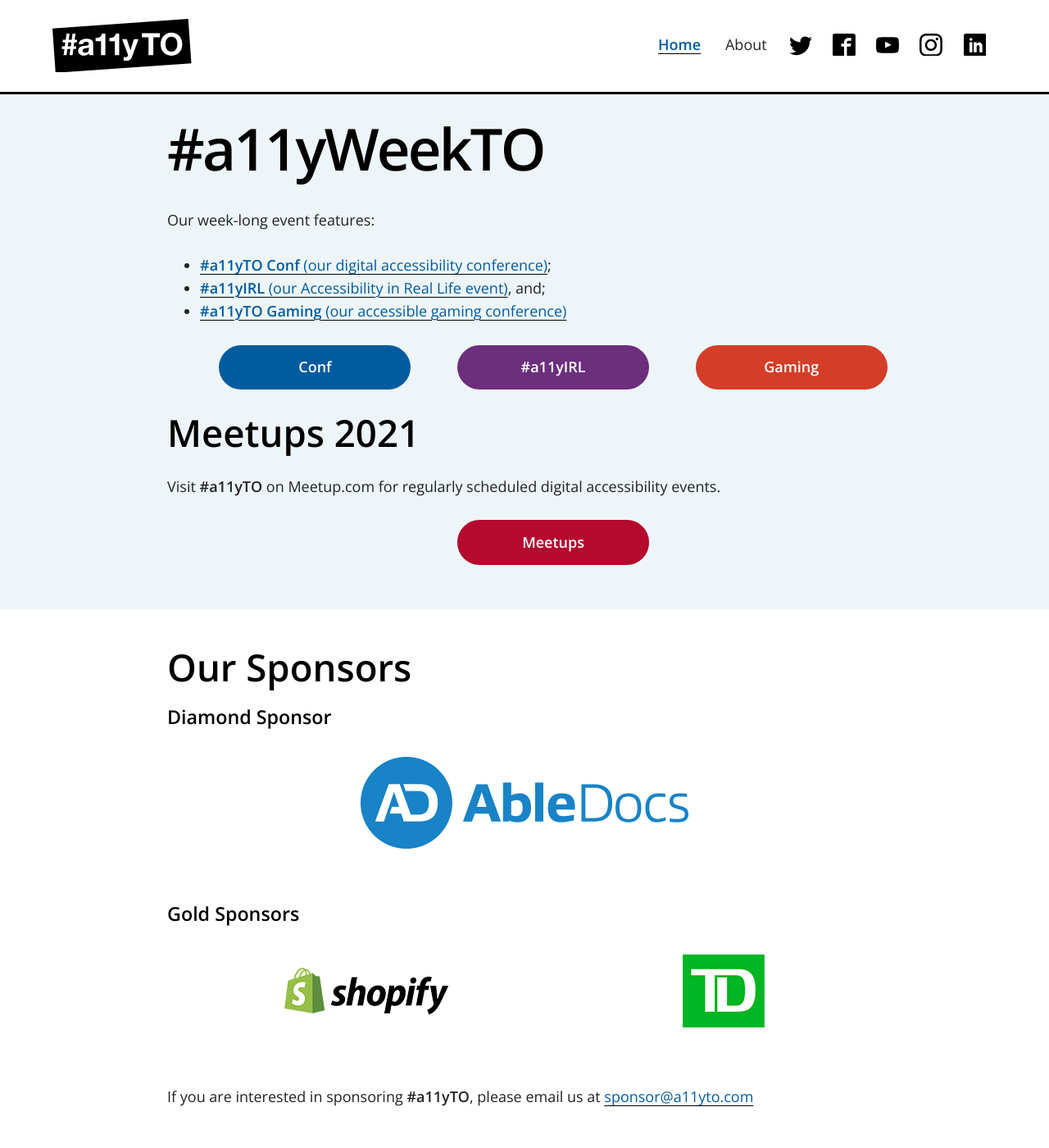
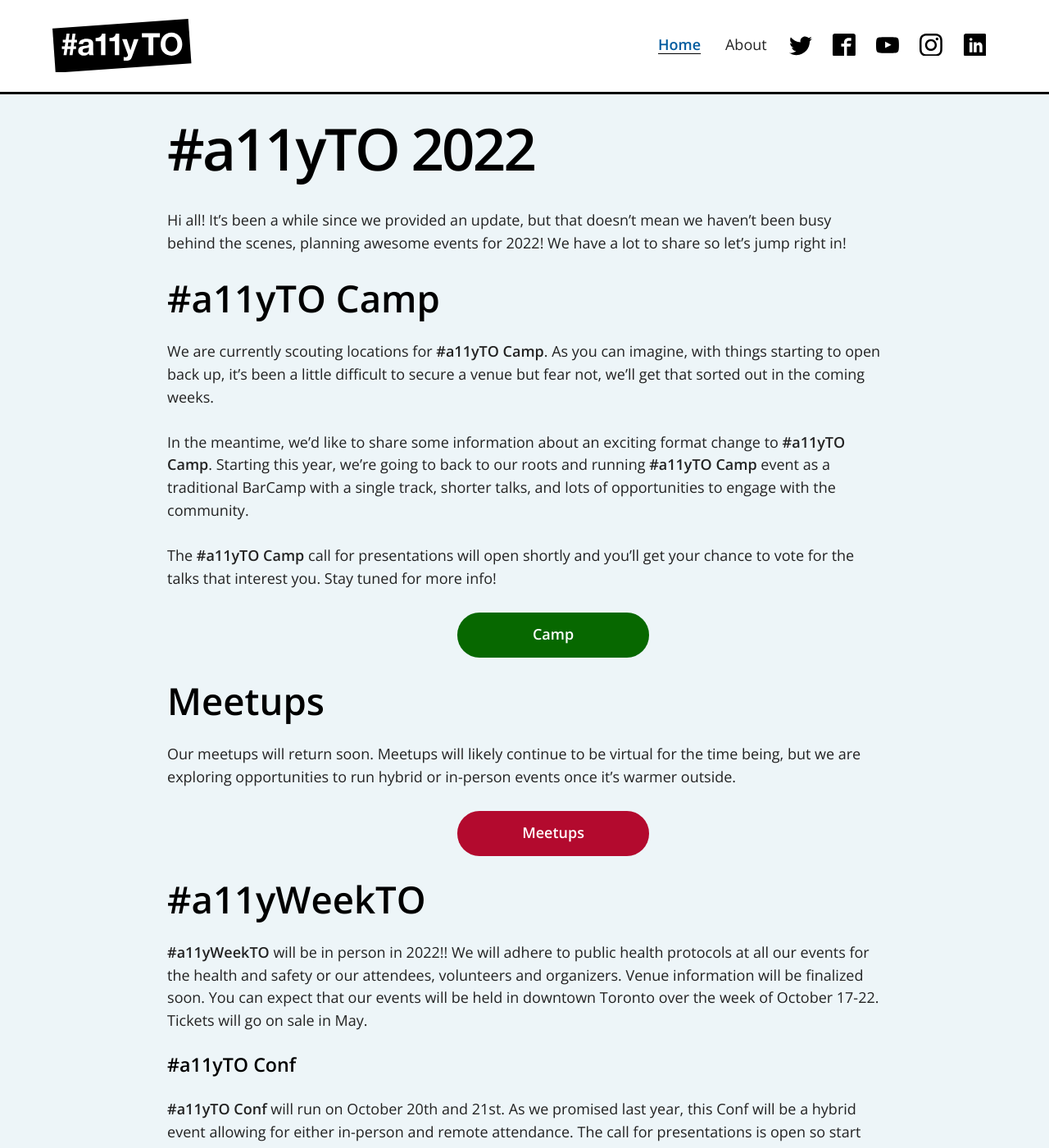
Before and after one commit to a11yTO/A11yTO-Main, a Jekyll site: the page built from index.html, in a window 1280 px wide and 1400 px high. Shown: the whole window at 82% size. Built offline with Jekyll 4.4.1, drawn with Linux system fonts in a browser that asks for light colours; some of the changed text lies outside the part shown.

Commit message:
Update copy: add 2022 details

```diff
--- a/index.html
+++ b/index.html
@@ -6,31 +6,55 @@
 description: Accessibility Toronto
 ---
 
-<h2 class="page-title">#a11yWeekTO</h2>
-<p>Our week-long event features:</p>
-<ul>
-  <li><a href="https://conf.a11yto.com/" rel="external"><strong>#a11yTO Conf</strong> (our digital accessibility conference)</a>;</li>
-  <li><a href="https://irl.a11yto.com/" rel="external"><strong>#a11yIRL</strong> (our Accessibility in Real Life event)</a>, and;</li>
-  <li><a href="https://gaming.a11yto.com/" rel="external"><strong>#a11yTO Gaming</strong> (our accessible gaming conference)</a></li>
+<h2 class="page-title">#a11yTO 2022</h2>
+<p>Hi all! It’s been a while since we provided an update, but that doesn’t mean we haven’t been busy behind the scenes, planning awesome events for 2022! We have a lot to share so let’s jump right in!</p>
+
+<h3>#a11yTO Camp</h3>
+<p>We are currently scouting locations for <strong>#a11yTO Camp</strong>. As you can imagine, with things starting to open back up, it’s been a little difficult to secure a venue but fear not, we’ll get that sorted out in the coming weeks.</p>
+<p>In the meantime, we’d like to share some information about an exciting format change to <strong>#a11yTO Camp</strong>. Starting this year, we’re going to back to our roots and running <strong>#a11yTO Camp</strong> event as a traditional BarCamp with a single track, shorter talks, and lots of opportunities to engage with the community.</p>
+<p>The <strong>#a11yTO Camp</strong> call for presentations will open shortly and you’ll get your chance to vote for the talks that interest you. Stay tuned for more info!</p>
+<ul class="branded-events">
+  <li>
+    <a class="camp" href="https://camp.a11yto.com/" rel="external">Camp</a>
+  </li>
 </ul>
 
+<h3>Meetups</h3>
+<p>Our meetups will return soon. Meetups will likely continue to be virtual for the time being, but we are exploring opportunities to run hybrid or in-person events once it’s warmer outside.</p>
+<ul class="branded-events">
+  <li>
+    <a class="meetup" href="https://meetup.a11yto.com/" rel="external">Meetups</a>
+  </li>
+</ul>
+
+<h3>#a11yWeekTO</h3>
+<p><strong>#a11yWeekTO</strong> will be in person in 2022!! We will adhere to public health protocols at all our events for the health and safety or our attendees, volunteers and organizers. Venue information will be finalized soon. You can expect that our events will be held in downtown Toronto over the week of October 17-22. Tickets will go on sale in May.</p>
+
+<h4 class="sub-head">#a11yTO Conf</h4>
+<p><strong>#a11yTO Conf</strong> will run on October 20th and 21st. As we promised last year, this Conf will be a hybrid event allowing for either in-person and remote attendance. The call for presentations is open so start working on those talk ideas!</p>
+<p><a href="https://forms.office.com/pages/responsepage.aspx?id=lr_F6AkPt0uYDn-aFzHN_nKHQVP5uABDvBS9pn2upFZUMlpBRjk5OUhaN1k4M1BPMDVKT1ZCTVVGSyQlQCN0PWcu">Submit your presentation idea >></a></p>
 <ul class="branded-events">
   <li>
     <a class="conf" href="https://conf.a11yto.com/" rel="external">Conf</a>
   </li>
+</ul>
+
+<h4 class="sub-head">#a11yIRL</h4>
+<p>We’re putting the IRL back in <strong>#a11yIRL</strong>! This event will also be in-person, running in an exciting new format. We are still finalizing a few details but this one is shaping up to be a “can’t miss” event.</p>
+<ul class="branded-events">
   <li>
     <a class="irl" href="https://irl.a11yto.com/" rel="external">#a11yIRL</a>
   </li>
+</ul>
+
+<h4 class="sub-head">#a11yTO Gaming</h4>
+<p>We are currently re-imagining the <strong>#a11yTO Gaming</strong> format to create an event that celebrates the accessible gaming community. Expect more info soon!</p>
+<ul class="branded-events">
   <li>
     <a class="gaming" href="https://gaming.a11yto.com/" rel="external">Gaming</a>
   </li>
 </ul>
 
-<h2>Meetups 2021</h2>
-<p> Visit <strong>#a11yTO</strong> on Meetup.com for regularly scheduled digital accessibility events.</p>
-
-<ul class="branded-events">
-  <li>
-    <a class="meetup" href="https://meetup.a11yto.com/" rel="external">Meetups</a>
-  </li>
-</ul>
+<!-- <h3>Volunteers</h3>
+<p>We are on the lookout for event volunteers! As you can imagine, it takes a lot of people to make these events successful, and we are looking to grow our team.</p>
+<p>If you are interested in volunteering at our events, <a href="mailto:info@a11yto.com">please treach out to us</a>.</p> -->
```
